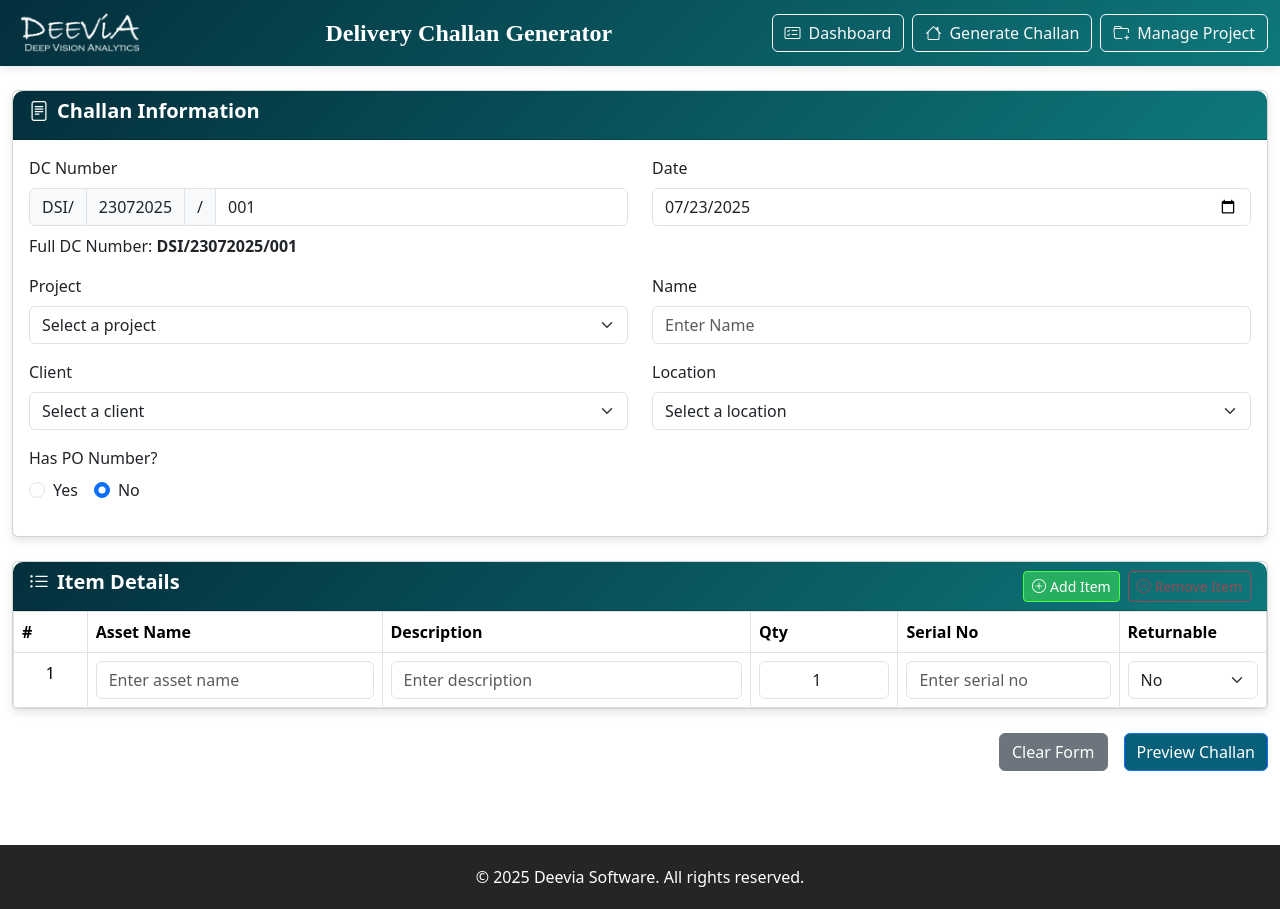
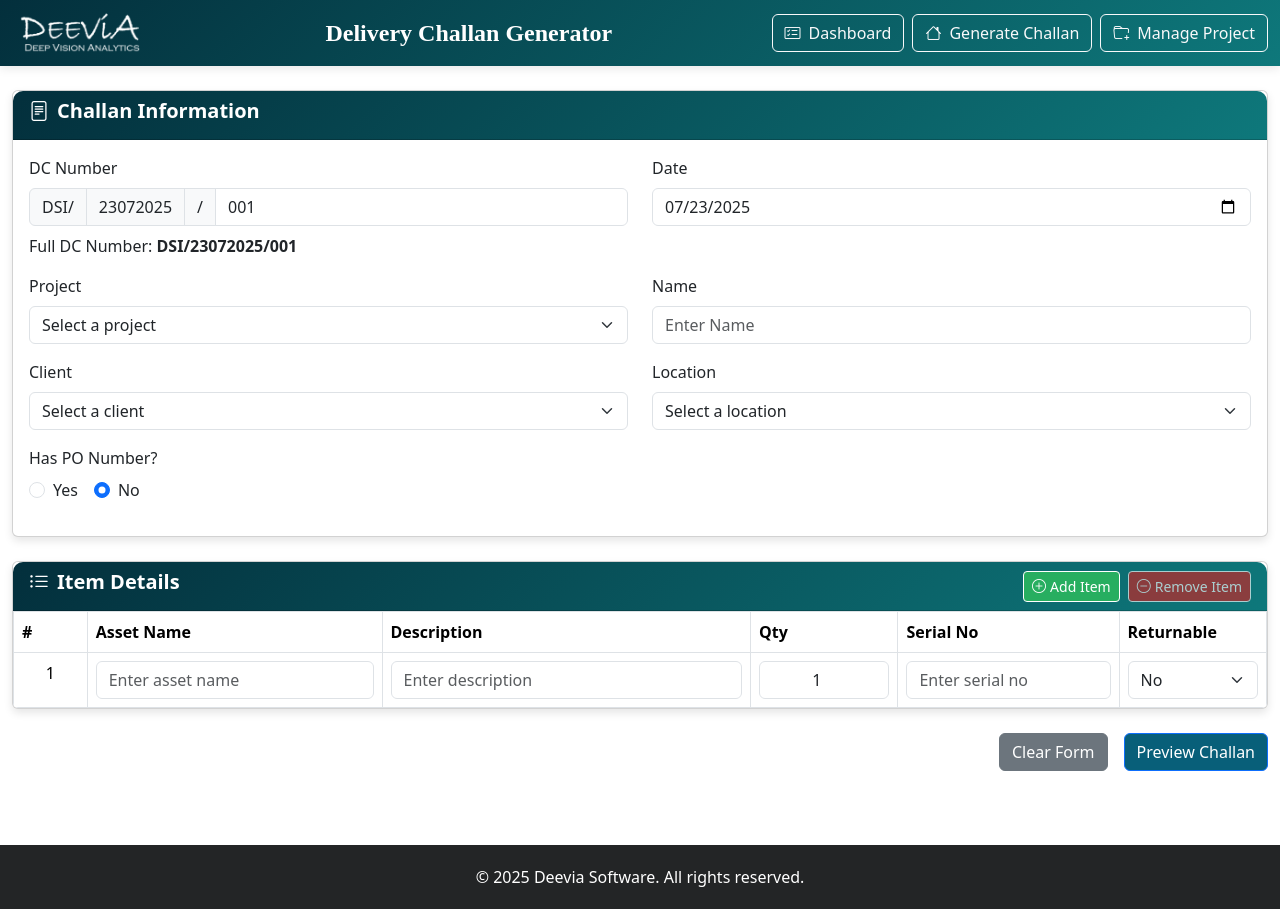
Before and after one commit to vishwakarmasachin68/DC_Final, a React (Create React App) app: page /GenerateChallan in a window 1280 px wide. Built offline with nearby package versions, Linux system fonts and the light colour scheme.

Commit message:
ui button fix

```diff
--- a/src/components/ChallanForm.js
+++ b/src/components/ChallanForm.js
@@ -609,7 +609,7 @@ const ChallanForm = ({ onSave }) => {
                 className="me-2"
                 style={{
                   backgroundColor: "#27ae60",
-                  borderColor: "#4aff3dff",
+                  borderColor: "#ffffffff",
                   color: "#ffffffff",
                 }}
               >
@@ -621,6 +621,11 @@ const ChallanForm = ({ onSave }) => {
                 size="sm"
                 onClick={() => removeItem(challan.items.length - 1)}
                 disabled={challan.items.length <= 1}
+                style={{
+                  backgroundColor: "#ce2121ff",
+                  borderColor: "#ffffffff",
+                  color: "#ffffffff",
+                }}
               >
                 <i className="bi bi-dash-circle me-1"></i>Remove Item
               </Button>
--- a/src/components/DataView.js
+++ b/src/components/DataView.js
@@ -311,7 +311,7 @@ const DataView = ({ challans: initialChallans }) => {
         <Toast
           show={showNotification}
           onClose={() => setShowNotification(false)}
-          delay={10000}
+          delay={6000}
           autohide
           className="border-0 shadow"
         >
```
